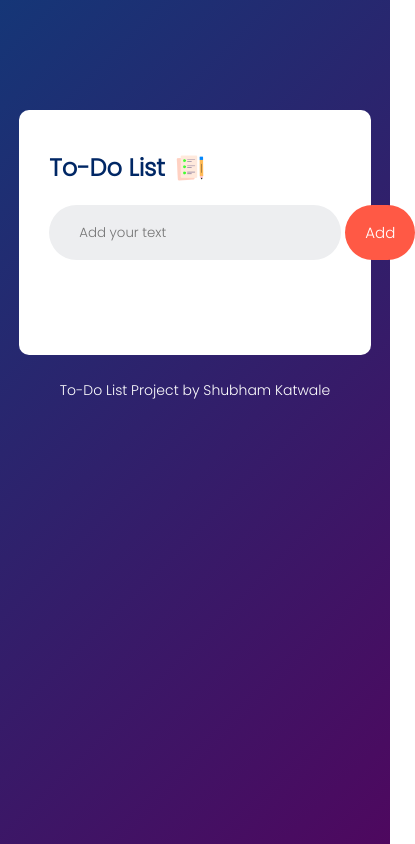
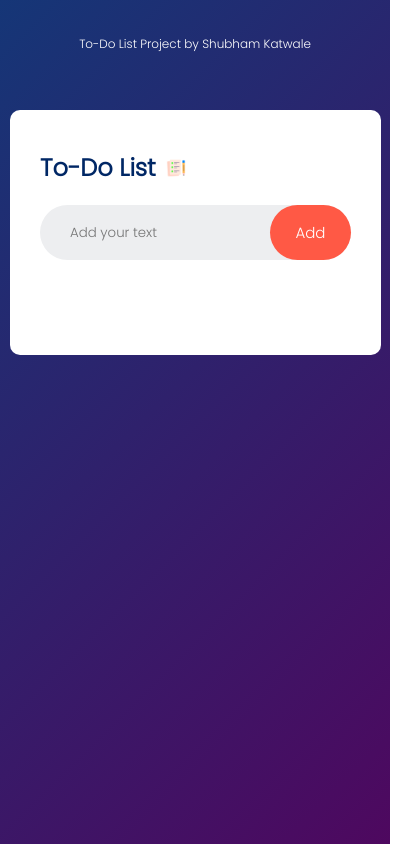
Before and after one commit to Shubhs1112/To-Do-List-Project, a plain HTML site: page index.html in a window 390 px wide. Shown: the whole page, 415 px wide, since content can reach past the window. Drawn offline with Linux system fonts and the light colour scheme.

Commit message:
Update style.css

```diff
--- a/style.css
+++ b/style.css
@@ -102,16 +102,33 @@ ul li span:hover{
     margin-top: 25px;
     color: #fff;
 }
+
+
+
 @media screen and (max-width: 800px) and (min-width: 300px){
     .todo-app{
         width: 95%;
+        position : absolute;
+    }
+    .todo-app img{
+        width: 20px;
+        margin-left: 10px;
     }
     .row{
+        position: relative;
         border-radius: 30px;
         margin-bottom: 25px;
     }
+    input{
+        width: 70%;
+        padding: 10px;
+    }
     button{
-        padding: 16px 20px;
+        position: relative;
+        padding: 16px 25px;
         font-size: 15px;
     }
+    .footer{
+        font-size: 12px;
+    }
 }
```
